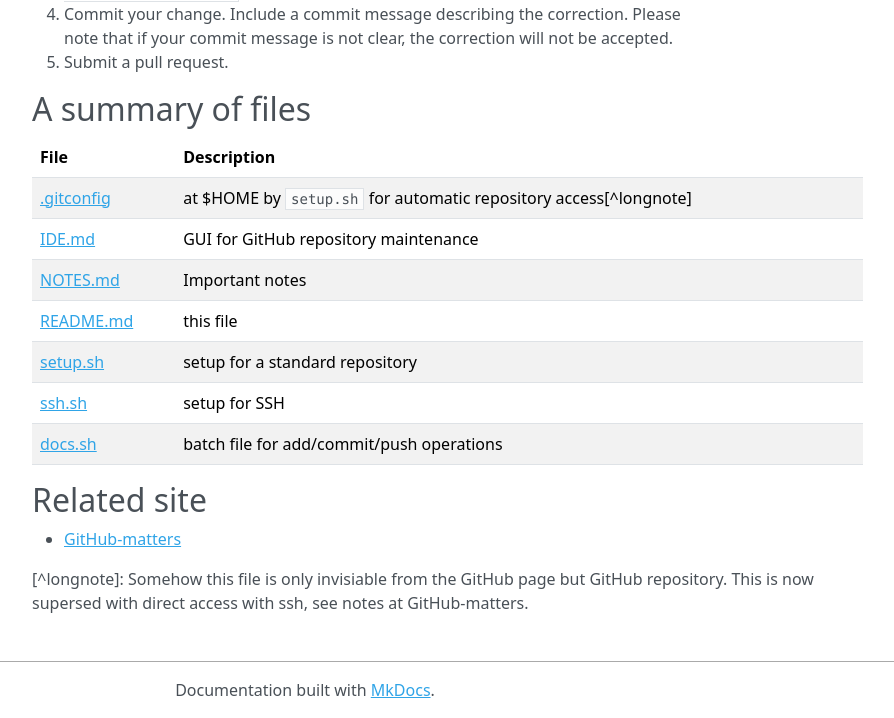
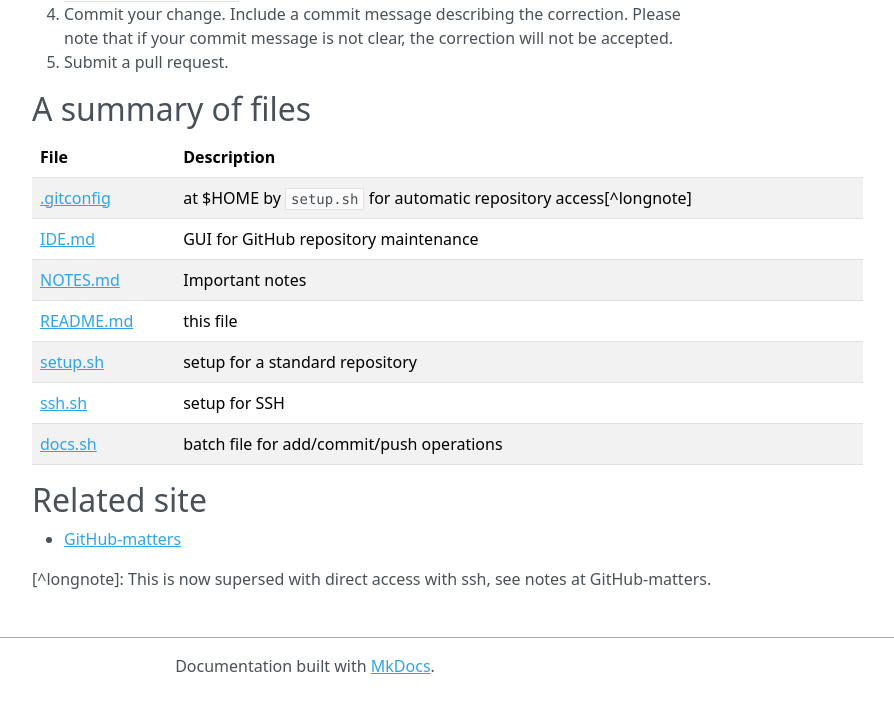
Before and after one commit to jinghuazhao/physalia, an MkDocs documentation site: the page built from docs/README.md, in a window 1280 px wide and 1118 px high, cut to the strip 400-1118 px from the top of the window. Shown: the whole strip, without its empty margins (335-1229 px from the left). Built offline with MkDocs 1.6.1, drawn with Linux system fonts in a browser that asks for light colours; nearby versions of some CDN libraries; a script that is not in the unit is left out.

Commit message:
physalia

```diff
--- a/docs/README.md
+++ b/docs/README.md
@@ -30,4 +30,4 @@ Efforts are highly welcome as a long-term project, via the following steps:
 
 * [GitHub-matters](https://cambridge-ceu.github.io/GitHub-matters/)
 
-[^longnote]: Somehow this file is only invisiable from the GitHub page but GitHub repository. This is now supersed with direct access with ssh, see notes at GitHub-matters.
+[^longnote]: This is now supersed with direct access with ssh, see notes at GitHub-matters.
```
Also changed, not shown: 1 other file.
